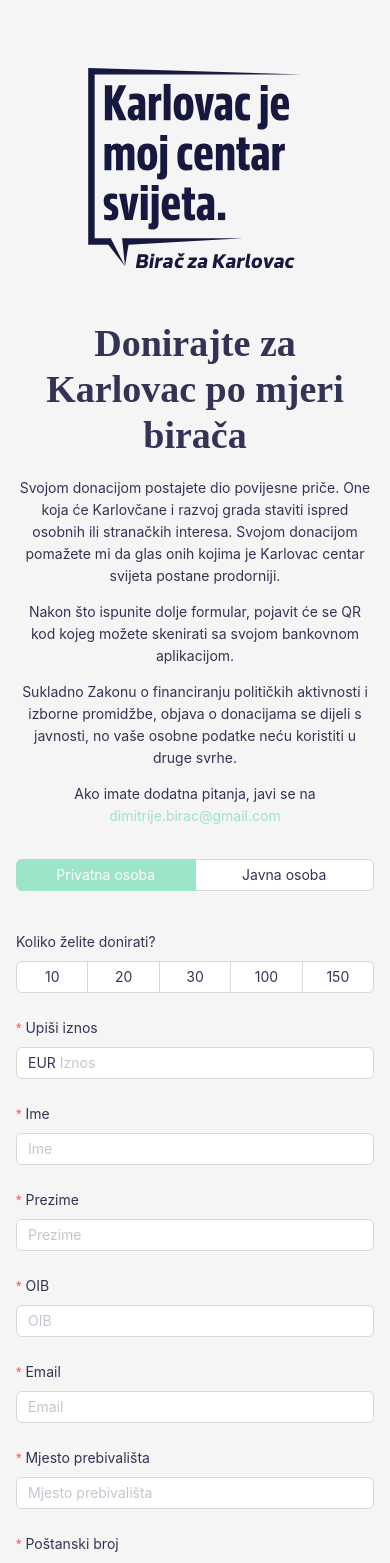
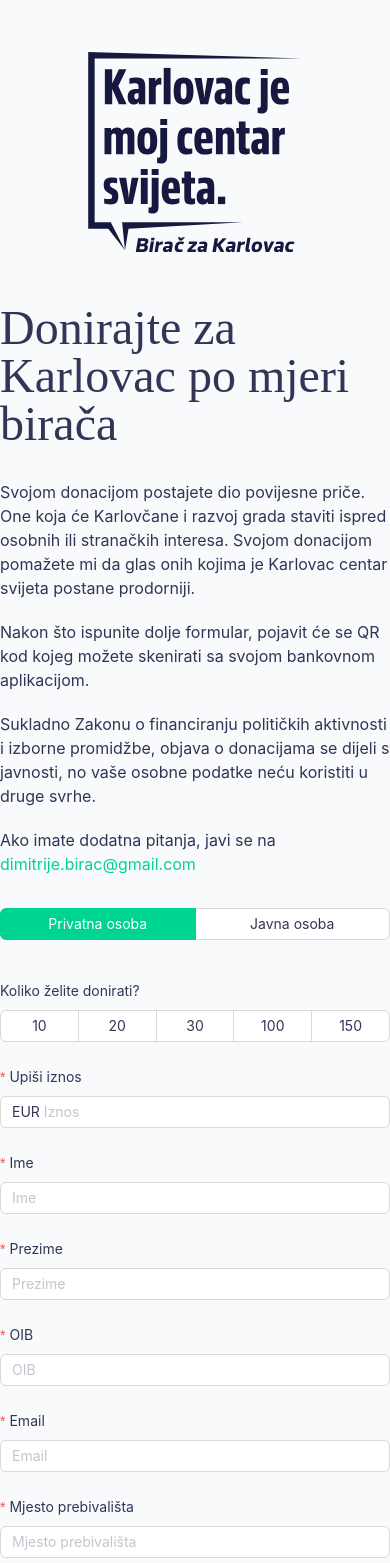
Before and after one commit to DimitrijeBirac/donacije, a React (Vite) app: page / in a window 390 px wide. Shown: the top 1563 px of the page. Built offline with nearby package versions, Linux system fonts and the light colour scheme.

Commit message:
feat: add page animations

```diff
--- a/package.json
+++ b/package.json
@@ -16,6 +16,7 @@
     "@ant-design/icons": "^5.6.1",
     "@tailwindcss/vite": "^4.0.6",
     "antd": "^5.23.3",
+    "motion": "^12.4.7",
     "pdf417-generator": "^1.0.5",
     "react": "^18.3.1",
     "react-dom": "^18.3.1",
--- a/src/App.jsx
+++ b/src/App.jsx
@@ -21,6 +21,33 @@ import Title from "antd/es/typography/Title";
 import { useEffect, useRef, useState } from "react";
 import { donationOptions, options } from "./enviroment";
 import { generateBarcode } from "./services/HUB30BarCodeService";
+import { motion } from "motion/react";
+
+const Email = () => {
+  const user = "dimitrije";
+  const domain = "gmail.com";
+  return (
+    <a href={`mailto:${user}.birac@${domain}`}>
+      {user}.birac@{domain}
+    </a>
+  );
+};
+
+const containerVariants = {
+  hidden: { opacity: 0 },
+  visible: {
+    opacity: 1,
+    transition: {
+      delayChildren: 2, // Delays first child animation
+      staggerChildren: 0.3, // Time between each child animation
+    },
+  },
+};
+
+const itemVariants = {
+  hidden: { opacity: 0, x: -30 },
+  visible: { opacity: 1, x: 0, transition: { duration: 0.6 } },
+};
 
 function App() {
   const [isPrivatePerson, setIsPrivatePerson] = useState(true);
@@ -67,39 +94,62 @@ function App() {
   }, [generatedBlob]);
 
   return (
-    <Layout className="p-4">
+    <Layout className=" !bg-slate-50">
       <div className="max-w-4xl mx-auto">
-        <Content className="text-center">
-          <div className="w-60 mx-auto mt-8">
+        <Content>
+          <motion.div
+            className="w-60 mx-auto mt-8"
+            initial={{ opacity: 1, scale: 2.6, x: 0, y: "100%" }}
+            animate={{ opacity: 1, scale: 1, x: 0, y: 0 }}
+            transition={{ duration: 1, ease: "easeOut", delay: 0.5 }}
+            onAnimationStart={() =>
+              window.scrollTo({ top: 0, behavior: "smooth" })
+            }
+            onAnimationComplete={() =>
+              window.scrollTo({ top: 0, behavior: "smooth" })
+            }
+          >
             <img src="/logo.svg" alt="Logo" />
-          </div>
+          </motion.div>
+          <motion.h1
+            className="my-8 md:!my-12 !text-5xl"
+            style={{ fontFamily: "SansBeam" }}
+            initial={{ x: -50, opacity: 0 }}
+            animate={{ x: 0, opacity: 1 }}
+            transition={{ duration: 1, ease: "easeOut", delay: 1.5 }} // Added delay for timing after logo animation
+          >
+            Donirajte za Karlovac po mjeri birača
+          </motion.h1>
 
-          <Title className="my-8 md:!my-12" style={{ fontFamily: "SansBeam" }}>
-            Donirajte za Karlovac po mjeri birača
-          </Title>
-          <Paragraph>
+          {/* Paragraphs - Staggered Fade-In */}
+          <motion.div
+            initial="hidden"
+            animate="visible"
+            variants={containerVariants}
+          >
+            <motion.p className="!text-base my-5" variants={itemVariants}>
               Svojom donacijom postajete dio povijesne priče. One koja će
               Karlovčane i razvoj grada staviti ispred osobnih ili stranačkih
               interesa. Svojom donacijom pomažete mi da glas onih kojima je
               Karlovac centar svijeta postane prodorniji.
-          </Paragraph>
-          <Paragraph>
-            Nakon što ispunite dolje formular, pojavit će se QR kod kojeg možete
-            skenirati sa svojom bankovnom aplikacijom.
-          </Paragraph>
-          <Paragraph>
+            </motion.p>
+            <motion.p className="!text-base my-5" variants={itemVariants}>
+              Nakon što ispunite dolje formular, pojavit će se QR kod kojeg
+              možete skenirati sa svojom bankovnom aplikacijom.
+            </motion.p>
+            <motion.p className="!text-base my-5" variants={itemVariants}>
               Sukladno Zakonu o financiranju političkih aktivnosti i izborne
-            promidžbe, objava o donacijama se dijeli s javnosti, no vaše osobne
-            podatke neću koristiti u druge svrhe.
-          </Paragraph>
-          <Paragraph>
-            Ako imate dodatna pitanja, javi se na{" "}
-            <a href="mailto:dimitrije.birac@gmail.com">
-              dimitrije.birac@gmail.com
-            </a>
-          </Paragraph>
+              promidžbe, objava o donacijama se dijeli s javnosti, no vaše
+              osobne podatke neću koristiti u druge svrhe.
+            </motion.p>
+            <motion.p className="!text-base my-5" variants={itemVariants}>
+              Ako imate dodatna pitanja, javi se na <Email />
+            </motion.p>
 
-          <div className="max-w-2xl my-8 md:my-16 mx-auto">
+            <motion.div
+              className="max-w-2xl my-8 md:my-16 mx-auto"
+              variants={itemVariants}
+            >
               <Radio.Group
                 block
                 options={options}
@@ -267,21 +317,28 @@ function App() {
                       <Checkbox value="checkbox2">
                         * Razumijem da prema Zakonu o financiranju političkih
                         aktivnosti, izborne promidžbe i referenduma, a u svrhu
-                      nadzora financiranja političke promidžbe, Državno izborno
-                      povjerenstvo mora o svim donacijama izvijestiti javnost.
-                      Stoga, sukladno Zakonu, Državno izborno povjerenstvo
-                      objavljuje imena i prezimena donatora, njihov OIB te iznos
-                      donacije, a u slučaju pravnih osoba i adresu sjedišta.
+                        nadzora financiranja političke promidžbe, Državno
+                        izborno povjerenstvo mora o svim donacijama izvijestiti
+                        javnost. Stoga, sukladno Zakonu, Državno izborno
+                        povjerenstvo objavljuje imena i prezimena donatora,
+                        njihov OIB te iznos donacije, a u slučaju pravnih osoba
+                        i adresu sjedišta.
                       </Checkbox>
                     </Space>
                   </Checkbox.Group>
                 </Form.Item>
 
-              <Button type="primary" className="mt-8 w-full" htmlType="submit">
+                <motion.button
+                  type="submit"
+                  className="mt-8 w-full bg-emerald-400 text-white py-2 rounded-lg cursor-pointer"
+                  whileHover={{ scale: 1.03 }}
+                  whileTap={{ scale: 1 }}
+                >
                   Generiraj uplatnicu
-              </Button>
+                </motion.button>
               </Form>
-          </div>
+            </motion.div>
+          </motion.div>
 
           {generatedBlob && (
             <div className="text-center my-8 md:my-16" ref={barcodeRef}>
@@ -296,7 +353,7 @@ function App() {
         </Content>
       </div>
 
-      <Footer className="bg-gray-100 p-5">
+      <Footer className="!bg-slate-100 p-5">
         <div className="max-w-5xl mx-auto">
           <Row justify="center" align="middle">
             <Col>
--- a/src/main.jsx
+++ b/src/main.jsx
@@ -6,8 +6,8 @@ import "./styles.css";
 
 const themeConfig = {
   token: {
-    colorPrimary: "#9ce5c6",
-    colorInfo: "#9ce5c6",
+    colorPrimary: "#00d492",
+    colorInfo: "#00d492",
     colorTextBase: "#18183f",
   },
 };
```
Also changed, not shown: 1 other file (tests, documents, lock files or other folders). Lines whose indentation alone changed are shown as unchanged.
